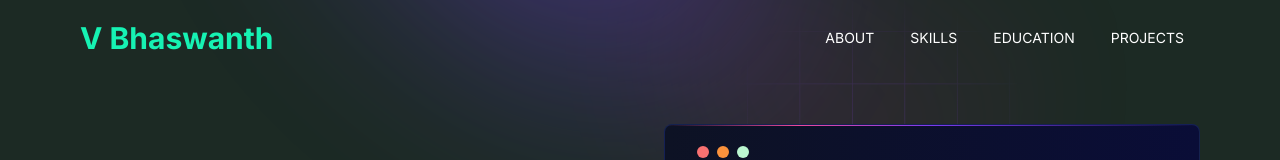
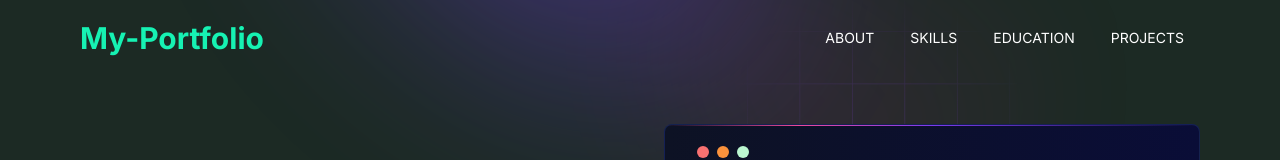
Before and after one commit to Miku-Riku/personal-portfolio-website, a Next.js app: page / in a window 1280 px wide. Shown: the top 160 px of the page. Built offline with nearby package versions, Linux system fonts and the light colour scheme.

Commit message:
change main heading of the page

```diff
--- a/app/components/navbar.jsx
+++ b/app/components/navbar.jsx
@@ -10,7 +10,7 @@ function Navbar() {
           <Link
             href="/"
             className=" text-[#16f2b3] text-3xl font-bold">
-            V Bhaswanth
+            My-Portfolio
           </Link>
         </div>
 
```
